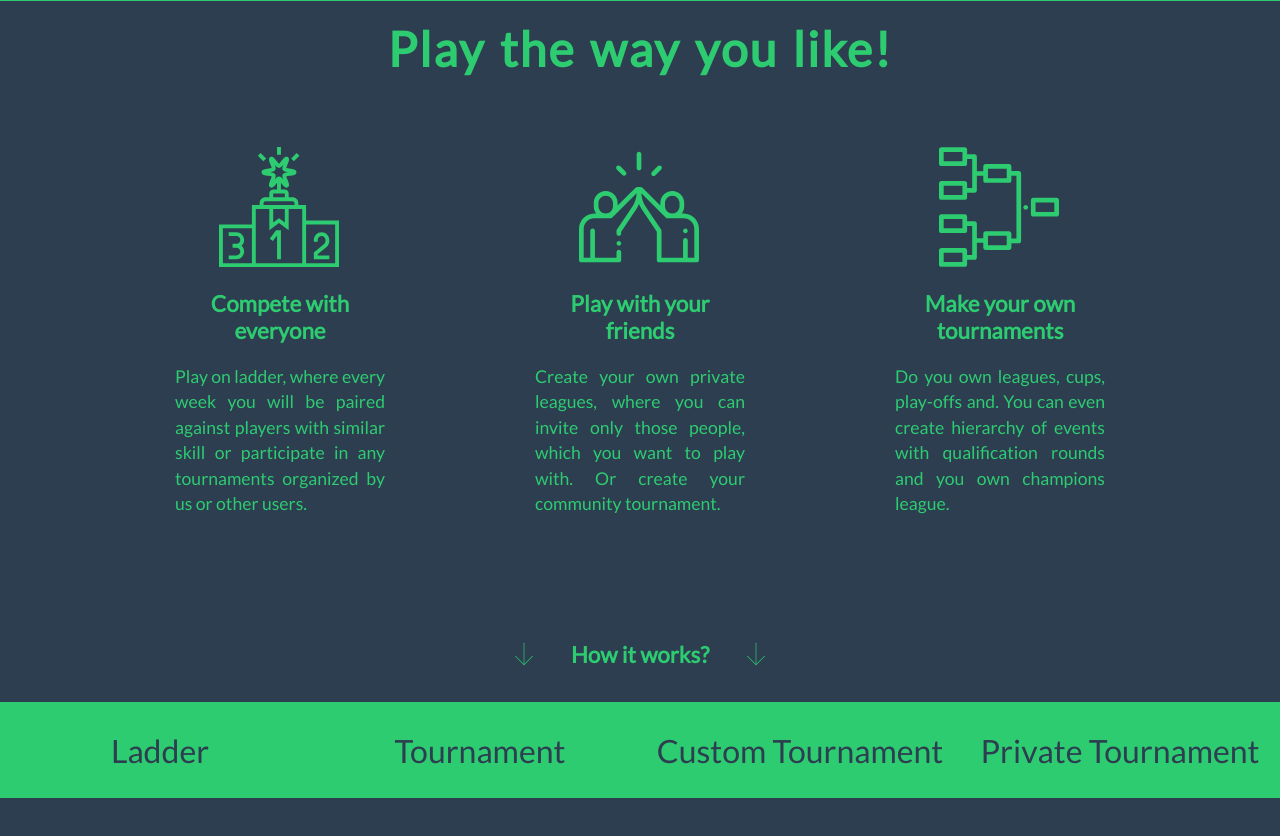
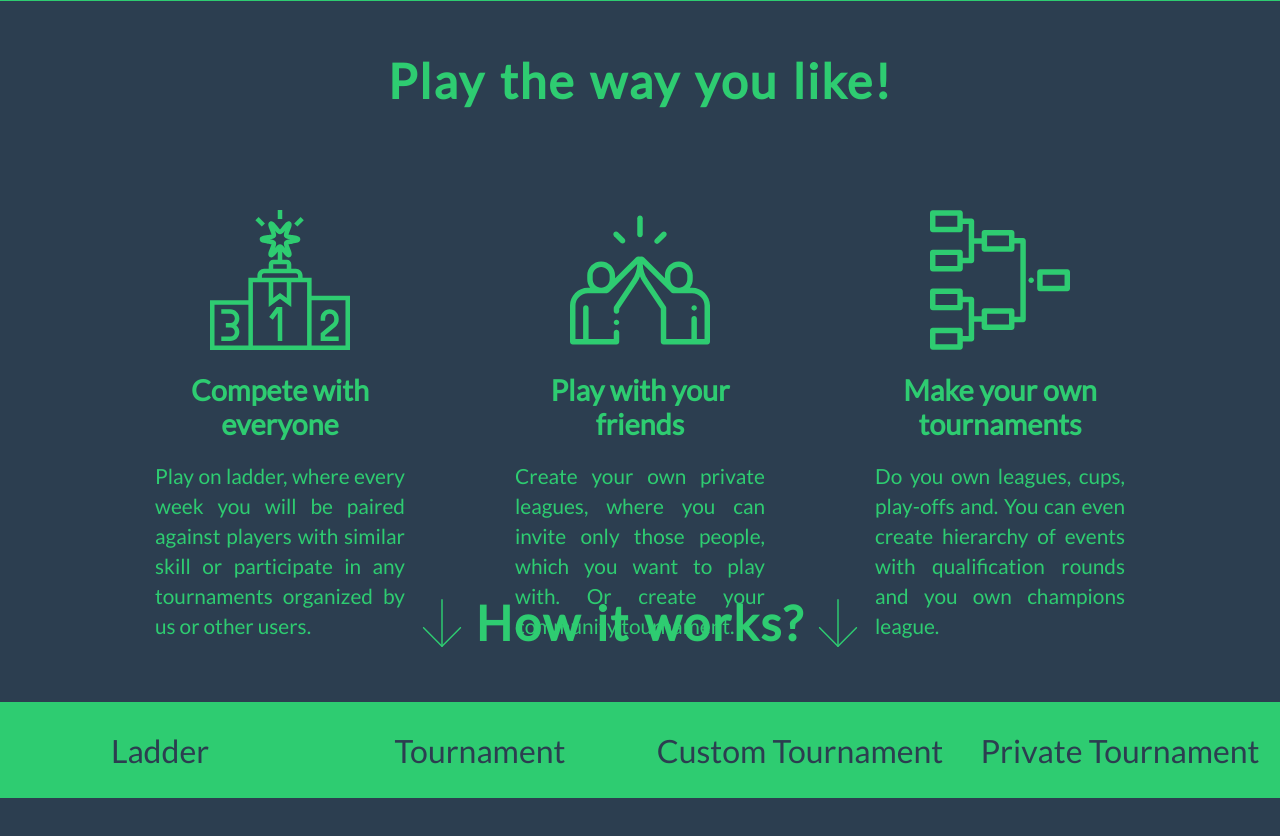
Before and after one commit to AlexBDevCorner/Landing2, a plain HTML site: page index.html in a window 1280 px wide. Shown: the part 802-1638 px from the top of the page. Drawn offline with Linux system fonts and the light colour scheme.

Commit message:
polished feature section

```diff
--- a/index.html
+++ b/index.html
@@ -47,7 +47,7 @@
         </div>
         <div class="flex-vertical-align">
             <img class="how-it-works-image" src="howitworksdownarrow.svg">
-            <h3>How it works?</h3>
+            <h2>How it works?</h2>
             <img class="how-it-works-image" src="howitworksdownarrow.svg">
         </div>
     </section>
--- a/style.css
+++ b/style.css
@@ -113,7 +113,7 @@ body {
 
 .features-container {
     display: flex;
-    height: 64vh;
+    height: 48vh;
     justify-content: space-around;
     padding: 0 100px 0 100px;
 }
@@ -125,15 +125,15 @@ body {
 
 #features-section h3 {
     color: #2ecc71;
-    width: 210px;
-    font-size: 1.4rem;
+    width: 250px;
+    font-size: 1.8rem;
     text-align: center;
 }
 
 .features-container p {
     color: #2ecc71;
-    width: 210px;
-    font-size: 1.1rem;
+    width: 250px;
+    font-size: 1.3rem;
     margin-top: 20px;
     text-align: justify;
     line-height: 145%;
@@ -141,9 +141,9 @@ body {
 
 .feature-icon {
     padding-top: 50px;
-    padding-left: 21%;
-    width: 120px;
-    height: 120px;
+    padding-left: 22%;
+    width: 140px;
+    height: 140px;
 }
 
 #overview-navigation {
@@ -180,9 +180,10 @@ body {
     align-items: center;
     justify-content: center;
     width: 100%;
-    height: 12vh;
+    height: 20vh;
 }
 
 .how-it-works-image {
-    height: 1.4rem;
+    height: 3rem;
+    margin: 0 10px;
 }
```
